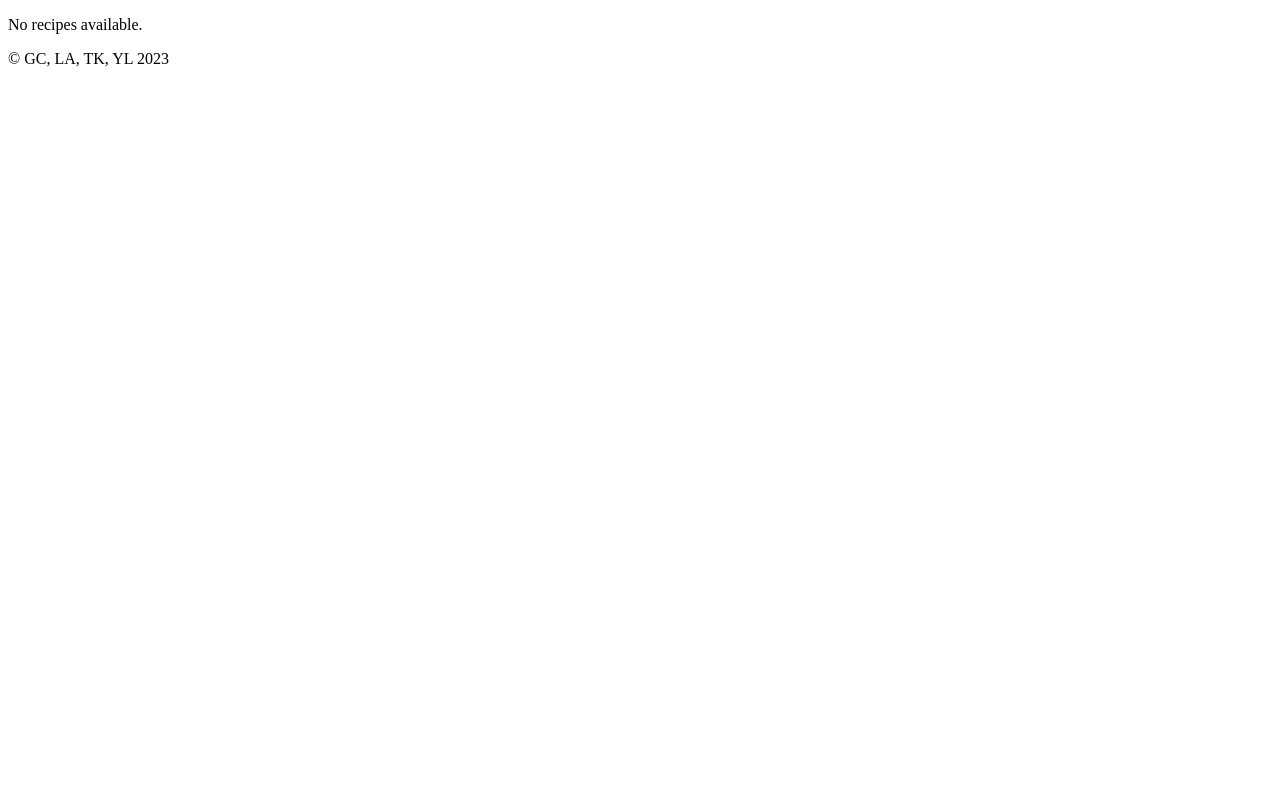
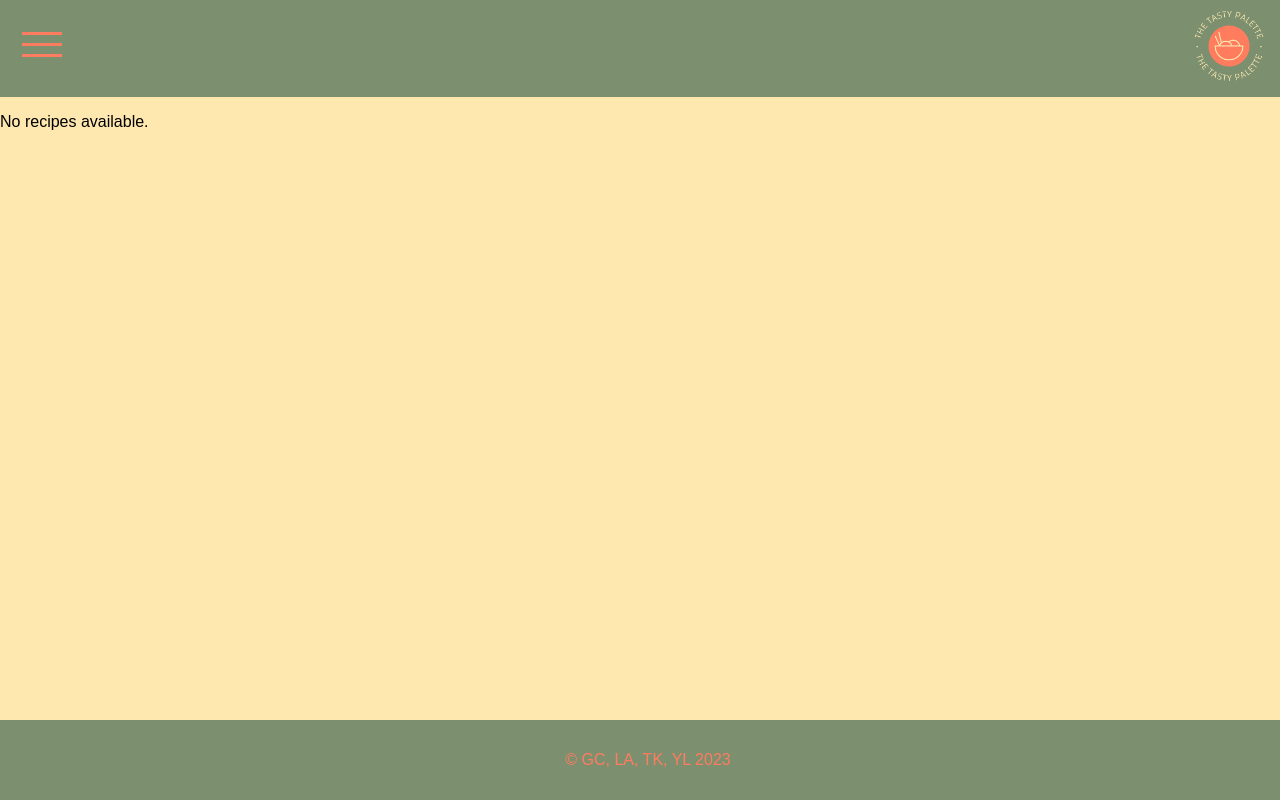
Before and after one commit to yingjod/The-Tasty-Palette, a React (Vite) app in the folder client/: page / in a window 1280 px wide. Built offline with nearby package versions, Linux system fonts and the light colour scheme; no server answers.

Commit message:
"Updated nav and basic styling"

```diff
--- a/client/package.json
+++ b/client/package.json
@@ -16,7 +16,8 @@
     "react-bootstrap": "^2.9.1",
     "react-dom": "^18.2.0",
     "react-router-dom": "^6.20.1",
-    "saas": "^1.0.0"
+    "saas": "^1.0.0",
+    "sass": "^1.69.5"
   },
   "devDependencies": {
     "@types/react": "^18.2.37",
--- a/client/src/App.jsx
+++ b/client/src/App.jsx
@@ -1,3 +1,25 @@
+import Nav from './components/Nav.jsx'
+import Footer from './components/Footer.jsx'
+import { Outlet } from 'react-router-dom'
+
+function App() {
+
+
+  return (
+    <>
+      <Nav />
+      <main>
+        <Outlet />
+      </main>
+      <div className='footer'>
+      <Footer />
+      </div>
+    </>
+  );
+}
+export default App;
+
+
 // import { useEffect } from 'react'
 // import axios from 'axios'
 // import Nav from './components/Nav.jsx'
@@ -32,10 +54,7 @@
 
 // import { useEffect } from 'react'
 // import axios from 'axios'
-import Nav from './components/Nav.jsx'
-import Footer from './components/Footer.jsx'
-import { Outlet } from 'react-router-dom'
-function App() {
+
   // useEffect(() => {
   //   async function getRecipeData() {
   //     try {
@@ -57,15 +76,3 @@ function App() {
   //   }
   //   getRecipeData()
   // }, [])
-
-  return (
-    <>
-      <Nav />
-      <main>
-        <Outlet />
-      </main>
-      <Footer />
-    </>
-  );
-}
-export default App;
--- a/client/src/components/Footer.jsx
+++ b/client/src/components/Footer.jsx
@@ -1,7 +1,7 @@
 
 export default function Footer(){
   return (
-    <footer className="text-center mb-2 mt-4">
+    <footer>
       &copy; GC, LA, TK, YL {new Date().getFullYear()}
     </footer>
   )
--- a/client/src/components/Nav.jsx.jsx
+++ b/client/src/components/Nav.jsx.jsx
@@ -1,12 +1,31 @@
 
 // import { useState } from 'react'
-// import { Link, useNavigate } from 'react-router-dom'
+import { Link } from 'react-router-dom'
 
-// // Images
-// import logoIcon from '../images/logo-icon.png'
+// Images
+import logoIcon from '../images/logo-icon.png'
 
 // // Bootstrap Components
 // import Modal from 'react-bootstrap/Modal'
 
 
-export default function Nav(){}
+export default function Nav(){
+  return (
+  <header className='p-2 p-md-3 p-lg-4'>
+        <Link to="/"><img className='logo-icon' src={logoIcon} alt="breadbored logo" /></Link>
+        <button className='nav-toggle'>
+          <span></span>
+          <span></span>
+          <span></span>
+        </button>
+      </header>
+  )
+}
+
+{/* <nav>
+<Link to="/">Home</Link>
+<Link to="/recipes">Recipe Index</Link>
+<Link to="/recipes/:recipeId">Single Recipe</Link>
+<Link to="/login">Login</Link>
+<Link to="/register">Register</Link>
+</nav> */}
--- a/client/src/main.jsx
+++ b/client/src/main.jsx
@@ -1,6 +1,9 @@
 
 import ReactDOM from 'react-dom/client'
 import { RouterProvider, createBrowserRouter } from 'react-router-dom'
+
+// Styles
+import './styles/main.scss'
 
 // Page components
 import App from './App'
--- a/client/src/styles/components/Nav.scss
+++ b/client/src/styles/components/Nav.scss
@@ -1,9 +1,6 @@
-header {
-  @include flex-between(row)
-}
-
 .logo-icon {
-  width: 60px;
+  width: 70px;
+  padding-right: 1em;
 }
 
 .nav-toggle {
@@ -14,25 +11,35 @@ header {
     display: block;
     width: 40px;
     background: #FF7C5E;
-    margin-bottom: 3px;
+    margin-bottom: 8px;
   }
 }
 
-.modal-header {
-  flex-grow: 1;
-  background: #FF7C5E;
-  @include flex-center(column);
-  button {
-    position: absolute;
-    top: 2rem;
-    right: 2rem;
-  }
 nav {
-    @include flex-center(column);
   a, span {
     color: #FF7C5E;
     text-decoration: none;
     cursor: pointer;
   }
+  flex-grow: 10;
 }
+
+.p-2.p-md-3.p-lg-4{
+  display: flex;
+  flex-direction: row-reverse;
+  justify-content: space-between;
+  flex-grow: .4;
+  align-items: center;
+  padding-left: 1em;
 }
+
+// .modal-header {
+//   flex-grow: 1;
+//   background: #FF7C5E;
+
+//   button {
+//     position: absolute;
+//     top: 2rem;
+//     right: 2rem;
+//   }
+// }
--- a/client/src/styles/global/base.scss
+++ b/client/src/styles/global/base.scss
@@ -1,11 +1,31 @@
 #root {
+  min-height: 100vh;
   display: flex;
   flex-direction: column;
-  min-height: 100vh;
+  font-family: Arial, Helvetica, sans-serif;
+}
+
+body {
+  background-color: #7C9070;
+  margin: 0;
 }
 
 main {
-  background-color: #7C9070;
-  margin: 0;
-  flex-grow: 1;
+  flex-grow: 10;
+  background-color: #FEE8B0;
 }
+
+h1 {
+  color: #FF7C5E;
+}
+
+.recipesimg {
+  a {
+    text-decoration: none;
+    color: #FF7C5E;
+  }
+  p {
+    color: #7C9070;
+  }
+  padding-left: 1em;
+}
--- /dev/null
+++ b/client/src/styles/global/footer.scss
@@ -0,0 +1,9 @@
+
+footer {
+  display: flex;
+  height: 5em;
+  padding-left: 1em;
+  color: #FF7C5E;
+  justify-content: center;
+  align-items: center;
+}
--- a/client/src/styles/main.css
+++ /dev/null
@@ -1 +0,0 @@
-/*# sourceMappingURL=main.css.map */
--- a/client/src/styles/main.scss
+++ b/client/src/styles/main.scss
@@ -1,3 +1,4 @@
 @import './components/Nav.scss';
 @import './global/base.scss';
 @import './global/variables.scss';
+@import './global/footer.scss';
```
Also changed, not shown: 2 other files (tests, documents, lock files or other folders). Lines whose indentation alone changed are shown as unchanged.
